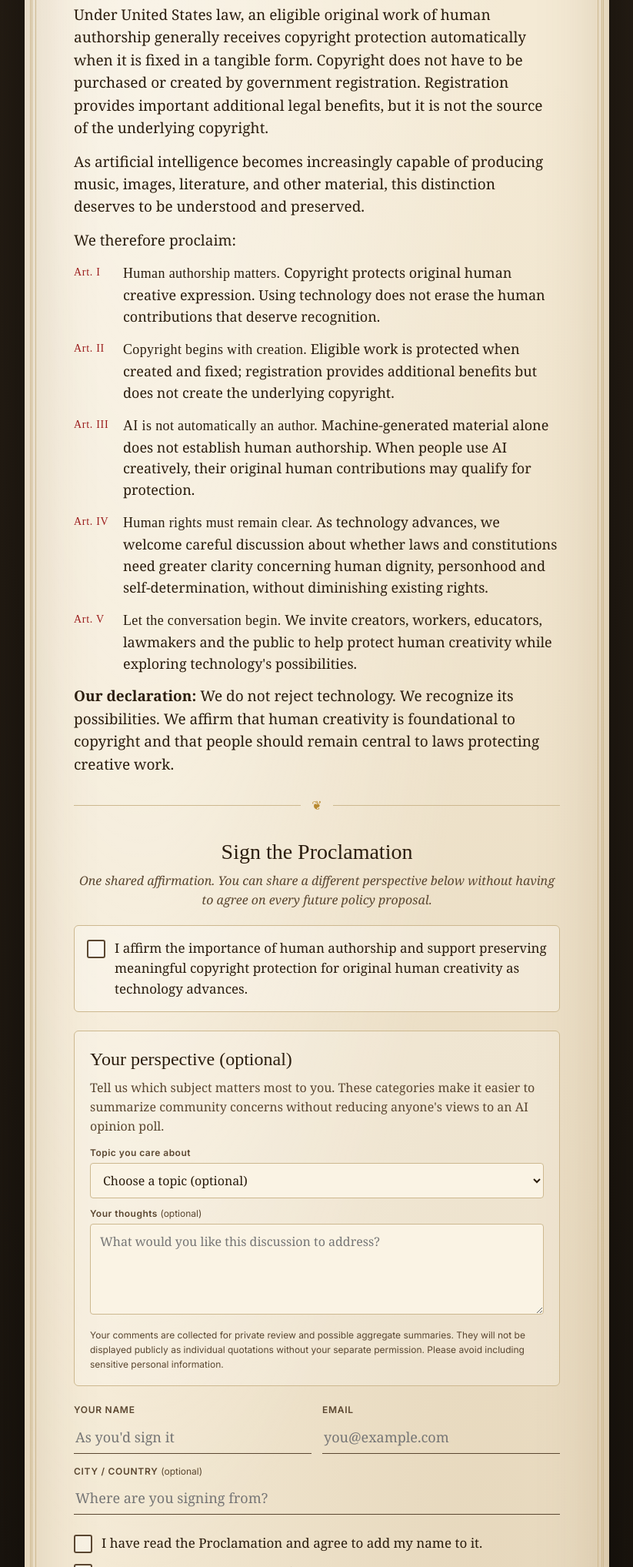
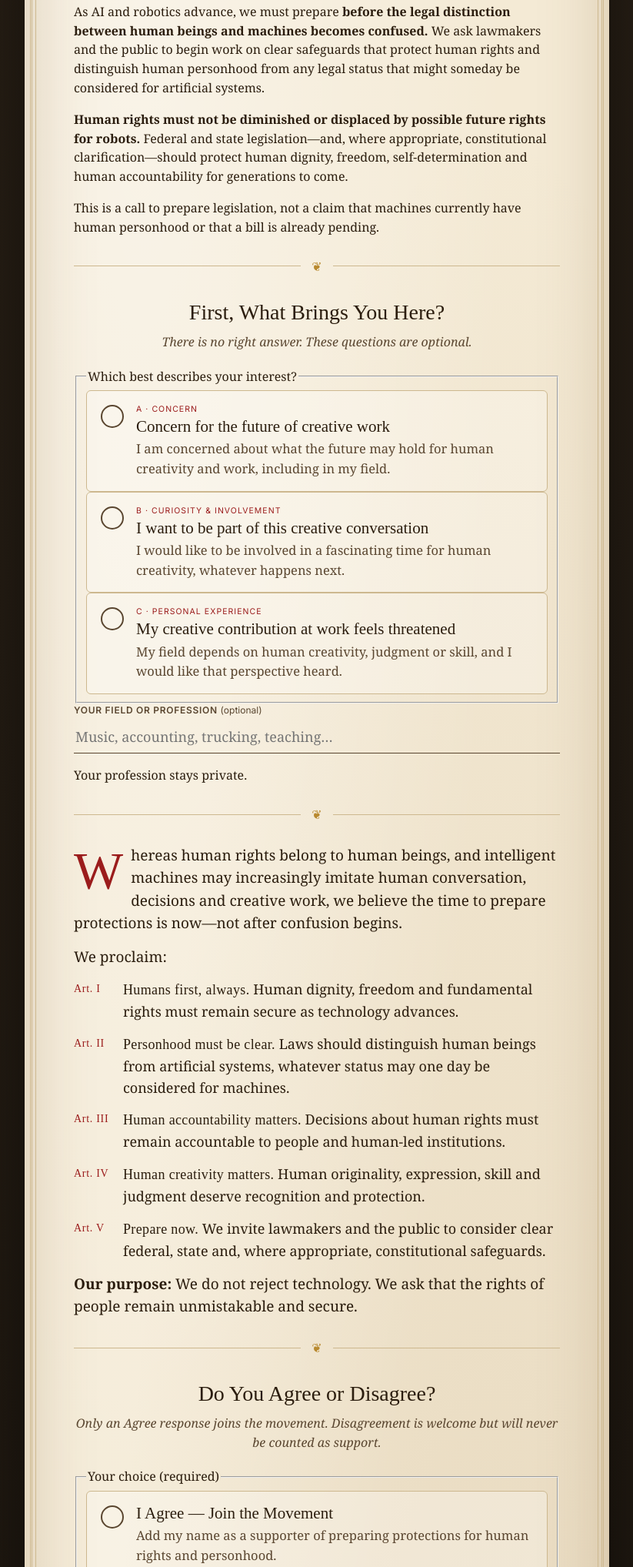
Before and after one commit to CaptGotHub/RIGHTSAREHUMAN, a plain HTML site: page index.html in a window 1280 px wide. Shown: the part 404-2440 px from the top of the page at 77% size, without its empty margins (228-1051 px from the left). Drawn offline with Linux system fonts and the light colour scheme; a web font is replaced by a local one.

Commit message:
Refocus proclamation on human personhood; simplify agree/disagree and preserve motivations

```diff
--- a/index.html
+++ b/index.html
@@ -3,11 +3,11 @@
 <head>
   <meta charset="UTF-8">
   <meta name="viewport" content="width=device-width, initial-scale=1.0">
-  <title>The Proclamation of Copyrights for Humans · Rights for Humans, Not Robots</title>
-  <meta name="description" content="A public declaration explaining how copyright begins with original human authorship and why human creativity deserves protection.">
+  <title>Rights for Humans, Not Robots — Protect Human Personhood</title>
+  <meta name="description" content="Prepare legal safeguards protecting human rights and personhood as AI and robotics advance.">
   <link rel="canonical" href="https://rightsforhumansnotrobots.org/">
   <meta property="og:title" content="Copyrights for Humans — Sign the Proclamation">
-  <meta property="og:description" content="An affirmation of human creativity, authorship, and the rights of those who create.">
+  <meta property="og:description" content="Help protect human rights and clarify human personhood.">
   <meta property="og:url" content="https://rightsforhumansnotrobots.org/">
   <meta name="theme-color" content="#2a2118">
   <link rel="preconnect" href="https://fonts.googleapis.com">
@@ -19,51 +19,44 @@
 <main class="scroll">
   <p class="eyebrow">Rights for Humans, Not Robots · A Public Proclamation</p>
   <h1>Copyrights for Humans</h1>
-  <p class="sub">An Affirmation of Human Creativity, Authorship, and the Rights of Those Who Create</p>
+  <p class="sub">A public call to protect human rights and clarify human personhood</p>
   <div class="rule" aria-hidden="true">❦</div>
 
-  <section class="preamble" aria-label="The Proclamation">
-    <p class="dropcap">We, the undersigned, affirm a simple but fundamental principle: <strong>Copyright begins with human creativity.</strong></p>
-    <p>Under United States law, an eligible original work of human authorship generally receives copyright protection automatically when it is fixed in a tangible form. Copyright does not have to be purchased or created by government registration. Registration provides important additional legal benefits, but it is not the source of the underlying copyright.</p>
-    <p>As artificial intelligence becomes increasingly capable of producing music, images, literature, and other material, this distinction deserves to be understood and preserved.</p>
-    <p>We therefore proclaim:</p>
-    <ol class="articles">
-      <li><strong>Human authorship matters.</strong> Copyright protects original human creative expression. Using technology does not erase the human contributions that deserve recognition.</li>
-      <li><strong>Copyright begins with creation.</strong> Eligible work is protected when created and fixed; registration provides additional benefits but does not create the underlying copyright.</li>
-      <li><strong>AI is not automatically an author.</strong> Machine-generated material alone does not establish human authorship. When people use AI creatively, their original human contributions may qualify for protection.</li>
-      <li><strong>Human rights must remain clear.</strong> As technology advances, we welcome careful discussion about whether laws and constitutions need greater clarity concerning human dignity, personhood and self-determination, without diminishing existing rights.</li>
-      <li><strong>Let the conversation begin.</strong> We invite creators, workers, educators, lawmakers and the public to help protect human creativity while exploring technology's possibilities.</li>
-    </ol>
-    <p><strong>Our declaration:</strong> We do not reject technology. We recognize its possibilities. We affirm that human creativity is foundational to copyright and that people should remain central to laws protecting creative work.</p>
-  </section>
-
-  <div class="rule" aria-hidden="true">❦</div>
+  <section class="legislative-call" aria-labelledby="priority-heading">
+<p class="priority">Our First Priority</p><h2 id="priority-heading">Prepare legislation to protect human personhood.</h2>
+<p>As AI and robotics advance, we must prepare <strong>before the legal distinction between human beings and machines becomes confused.</strong> We ask lawmakers and the public to begin work on clear safeguards that protect human rights and distinguish human personhood from any legal status that might someday be considered for artificial systems.</p>
+<p><strong>Human rights must not be diminished or displaced by possible future rights for robots.</strong> Federal and state legislation—and, where appropriate, constitutional clarification—should protect human dignity, freedom, self-determination and human accountability for generations to come.</p>
+<p class="fine">This is a call to prepare legislation, not a claim that machines currently have human personhood or that a bill is already pending.</p>
+</section><div class="rule" aria-hidden="true">❦</div>
+<section aria-labelledby="why-heading"><h2 id="why-heading">First, What Brings You Here?</h2><p class="h2sub">There is no right answer. These questions are optional.</p>
+<fieldset class="plain"><legend>Which best describes your interest?</legend>
+<label class="choice"><input type="radio" name="motivation" value="concern"><span class="card"><span class="tick">✓</span><span><span class="pos">A · Concern</span><span class="choice-title">Concern for the future of creative work</span><span class="desc">I am concerned about what the future may hold for human creativity and work, including in my field.</span></span></span></label>
+<label class="choice"><input type="radio" name="motivation" value="involvement"><span class="card"><span class="tick">✓</span><span><span class="pos">B · Curiosity &amp; involvement</span><span class="choice-title">I want to be part of this creative conversation</span><span class="desc">I would like to be involved in a fascinating time for human creativity, whatever happens next.</span></span></span></label>
+<label class="choice"><input type="radio" name="motivation" value="profession"><span class="card"><span class="tick">✓</span><span><span class="pos">C · Personal experience</span><span class="choice-title">My creative contribution at work feels threatened</span><span class="desc">My field depends on human creativity, judgment or skill, and I would like that perspective heard.</span></span></span></label>
+</fieldset>
+<div class="field full job"><label for="profession">Your field or profession <span class="optional">(optional)</span></label><input id="profession" name="profession" type="text" maxlength="120" placeholder="Music, accounting, trucking, teaching…"><p class="fine">Your profession stays private.</p></div></section>
+<div class="rule" aria-hidden="true">❦</div>
+<section class="preamble" aria-label="The Proclamation">
+<p class="dropcap">Whereas human rights belong to human beings, and intelligent machines may increasingly imitate human conversation, decisions and creative work, we believe the time to prepare protections is now—not after confusion begins.</p>
+<p>We proclaim:</p><ol class="articles">
+<li><strong>Humans first, always.</strong> Human dignity, freedom and fundamental rights must remain secure as technology advances.</li>
+<li><strong>Personhood must be clear.</strong> Laws should distinguish human beings from artificial systems, whatever status may one day be considered for machines.</li>
+<li><strong>Human accountability matters.</strong> Decisions about human rights must remain accountable to people and human-led institutions.</li>
+<li><strong>Human creativity matters.</strong> Human originality, expression, skill and judgment deserve recognition and protection.</li>
+<li><strong>Prepare now.</strong> We invite lawmakers and the public to consider clear federal, state and, where appropriate, constitutional safeguards.</li>
+</ol><p><strong>Our purpose:</strong> We do not reject technology. We ask that the rights of people remain unmistakable and secure.</p></section>
+<div class="rule" aria-hidden="true">❦</div>
 
   <form id="proclamation" novalidate>
     <div id="form-body">
-      <h2>Sign the Proclamation</h2>
-      <p class="h2sub">One shared affirmation. You can share a different perspective below without having to agree on every future policy proposal.</p>
-      <label class="check affirmation"><input type="checkbox" name="affirm" id="affirm" required><span class="box" aria-hidden="true">✓</span><span>I affirm the importance of human authorship and support preserving meaningful copyright protection for original human creativity as technology advances.</span></label>
-
-      <section class="opinion-section" aria-labelledby="opinion-heading">
-        <h3 id="opinion-heading">Your perspective <span class="optional">(optional)</span></h3>
-        <p>Tell us which subject matters most to you. These categories make it easier to summarize community concerns without reducing anyone's views to an AI opinion poll.</p>
-        <label for="opinion_topic">Topic you care about</label>
-        <select id="opinion_topic" name="opinion_topic">
-          <option value="">Choose a topic (optional)</option>
-          <option value="copyright-education">Understanding copyright and registration</option>
-          <option value="human-authorship">Protecting human authorship</option>
-          <option value="ai-assisted-creativity">AI-assisted creative work</option>
-          <option value="permission-and-fair-use">Permission, licensing and fair use</option>
-          <option value="human-rights-personhood">Human rights and personhood</option>
-          <option value="other">Another concern</option>
-        </select>
-        <label for="opinion_text">Your thoughts <span class="optional">(optional)</span></label>
-        <textarea id="opinion_text" name="opinion_text" maxlength="1000" rows="4" placeholder="What would you like this discussion to address?"></textarea>
-        <p class="opinion-privacy">Your comments are collected for private review and possible aggregate summaries. They will not be displayed publicly as individual quotations without your separate permission. Please avoid including sensitive personal information.</p>
-      </section>
-
-      <div class="fields">
+      <h2>Do You Agree or Disagree?</h2>
+<p class="h2sub">Only an Agree response joins the movement. Disagreement is welcome but will never be counted as support.</p>
+<fieldset class="plain"><legend>Your choice <span class="required">(required)</span></legend>
+<label class="choice"><input type="radio" name="stance" value="agree" required><span class="card"><span class="tick">✓</span><span><span class="choice-title">I Agree — Join the Movement</span><span class="desc">Add my name as a supporter of preparing protections for human rights and personhood.</span></span></span></label>
+<label class="choice"><input type="radio" name="stance" value="disagree"><span class="card"><span class="tick">✓</span><span><span class="choice-title">I Disagree — Share My View</span><span class="desc">Record my feedback, but do not add me to the movement or count me as a supporter.</span></span></span></label>
+</fieldset>
+<div class="opinion-section"><label for="opinion_text">Why do you agree or disagree? <span class="optional">(optional)</span></label><textarea id="opinion_text" name="opinion_text" rows="4" maxlength="1000" placeholder="Explain your position in your own words…"></textarea><p class="fine">Your explanation stays private unless you separately authorize quotation.</p></div>
+<div class="fields">
         <div class="field"><label for="name">Your Name</label><input id="name" name="name" type="text" autocomplete="name" placeholder="As you'd sign it" required></div>
         <div class="field"><label for="email">Email</label><input id="email" name="email" type="email" autocomplete="email" placeholder="you@example.com" required></div>
         <div class="field full"><label for="location">City / Country <span class="optional">(optional)</span></label><input id="location" name="location" type="text" autocomplete="address-level2" placeholder="Where are you signing from?"></div>
@@ -72,27 +65,27 @@
       <div class="hp" aria-hidden="true"><label for="website">Website</label><input id="website" name="website" type="text" tabindex="-1" autocomplete="off"></div>
 
       <div class="checks">
-        <label class="check"><input type="checkbox" name="agree" id="agree"><span class="box" aria-hidden="true">✓</span><span>I have read the Proclamation and agree to add my name to it.</span></label>
-        <label class="check"><input type="checkbox" name="human" id="human"><span class="box" aria-hidden="true">✓</span><span>I solemnly swear that I, myself, am not a robot.<small>Robots: we're on the honor system here. Please don't make this awkward.</small></span></label>
+        <label class="check"><input type="checkbox" name="agree" id="agree"><span class="box" aria-hidden="true">✓</span><span>I authorize recording my selected position. Only an Agree response may be published as a supporting signature.</span></label>
+        <label class="check"><input type="checkbox" name="human" id="human"><span class="box" aria-hidden="true">✓</span><span>I confirm I am a human participant.</span></label>
         <label class="check"><input type="checkbox" name="updates_opt_in" id="updates_opt_in"><span class="box" aria-hidden="true">✓</span><span>Yes, I would also like occasional email updates about this effort.<small>Optional. Leave unchecked to receive only messages necessary to confirm your signature or certificate.</small></span></label>
       </div>
 
       <p class="setup-note" id="setup-note">Signature collection is being prepared. This form is not yet accepting or storing signatures.</p>
       <p class="error" id="error" role="alert" aria-live="polite"></p>
-      <div class="sign-wrap"><button class="sign" type="submit" id="signBtn">Sign the<br>Proclamation<span>✦ SEAL IT ✦</span></button></div>
-      <div class="outcome"><strong>What happens when you sign:</strong> once signature collection is connected, your name will join the Proclamation and you will receive a confirmation email and Certificate of Humanity. Confirmed signatures can become part of a public record shared with lawmakers and the creative community. Your email should never be displayed publicly.</div>
+      <div class="sign-wrap"><button class="sign" type="submit" id="signBtn">Record My<br>Position<span>✦ SEAL IT ✦</span></button></div>
+      <div class="outcome"><strong>What happens when you sign:</strong> after verification, Agree responses may join the public supporter record. Disagree responses remain private feedback and never join the movement. AIN and artifact issuance are planned but not yet connected.</div>
     </div>
 
     <div class="success" id="success" aria-live="polite">
-      <div class="stamp">Verified Human</div>
-      <p><strong id="thanksName">Thank you</strong>, your name is on the Proclamation.</p>
-      <p>Check your inbox for a confirmation message and, if provided by the signing service, your <em>Certificate of Humanity</em>. If you do not see it, check Spam, Junk or Promotions.</p>
+      <div class="stamp">Submission Received</div>
+      <p><strong id="thanksName">Thank you</strong>, your response was received.</p>
+      <p>Check your inbox for verification instructions. Your response is not yet verified.</p>
       <div class="share"><button type="button" id="copyLink">Copy link to share</button><button type="button" id="shareBtn">Share</button></div>
     </div>
   </form>
 
 
-</main>
+<div class="author-credit"><div><div class="credit-label">Prepared by</div><div class="credit-name">Nicholas Laudani</div><div class="credit-role">Author · Not a signature</div></div><p class="abstain">Prepared with AI assistance. AI has not signed.</p></div></main>
 <footer><p>© Rights for Humans, Not Robots · <a href="https://rightsforhumansnotrobots.org/">rightsforhumansnotrobots.org</a></p></footer>
 <script src="./script.js" defer></script>
 </body>
```
